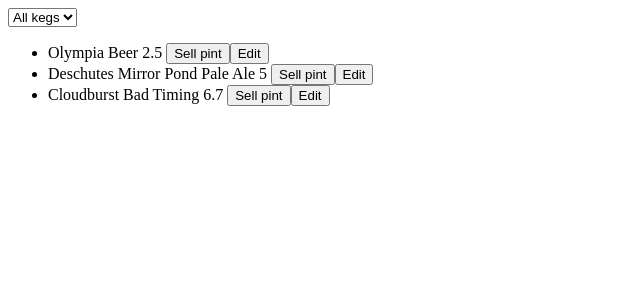
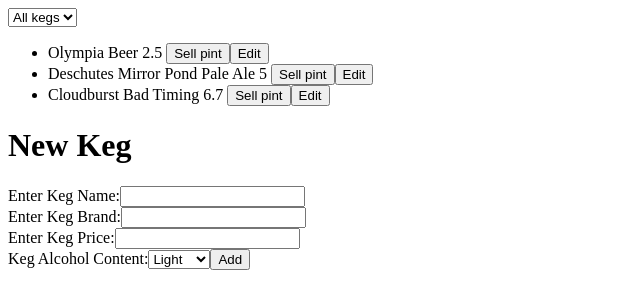
Before and after one commit to zachweintraub/tap-room, an Angular app: page / in a window 1280 px wide. Shown: the top 308 px of the page, without its empty margins (0-640 px from the left). Built offline with nearby package versions, Linux system fonts and the light colour scheme.

Commit message:
fix bad bug

```diff
--- a/src/app/app.component.html
+++ b/src/app/app.component.html
@@ -1 +1,3 @@
-<app-keg-list [childKegList]='masterKegList'></app-keg-list>
+<app-keg-list [childKegList]='masterKegList' (clickSender)='editKeg($event)'></app-keg-list>
+<app-edit-keg [childSelectedKeg]='selectedKeg'></app-edit-keg>
+<app-new-keg (sendKeg)='addKeg($event)'></app-new-keg>
--- a/src/app/app.component.ts
+++ b/src/app/app.component.ts
@@ -16,4 +16,18 @@
     new Keg('Mirror Pond Pale Ale', 'Deschutes', 5, 5.4),
     new Keg('Bad Timing', 'Cloudburst', 6.7, 7)
   ];
+
+  selectedKeg: Keg = null;
+
+  editKeg(clickedKeg: Keg) {
+    this.selectedKeg = clickedKeg;
+  }
+
+  finishedEditing() {
+    this.selectedKeg = null;
+  }
+
+  addKeg(newKeg: Keg) {
+    this.masterKegList.push(newKeg);
+  }
 }
--- /dev/null
+++ b/src/app/edit-keg/edit-keg.component.html
@@ -0,0 +1,15 @@
+<div *ngIf="childSelectedKeg">
+
+  <h3>Edit Keg</h3>
+  <label>Enter Keg Name:</label>
+  <input [(ngModel)]="childSelectedKeg.name"><br>
+
+  <label>Enter Keg Brand:</label>
+  <input [(ngModel)]="childSelectedKeg.brand"><br>
+
+  <label>Enter Keg Price:</label>
+  <input [(ngModel)]="childSelectedKeg.price"><br>
+  <label>ABV:</label>
+  <input [(ngModel)]="childSelectedKeg.alcoholContent"><br>
+  <button (click)="saveButtonClicked()">Save</button><button (click)="deleteKeg(childSelectedKeg)">Delete</button>
+</div>
--- /dev/null
+++ b/src/app/edit-keg/edit-keg.component.ts
@@ -0,0 +1,28 @@
+import { Component, Input, Output, EventEmitter } from '@angular/core';
+import {Keg} from '../models/keg.model';
+
+@Component({
+  selector: 'app-edit-keg',
+  templateUrl: './edit-keg.component.html',
+  styleUrls: ['./edit-keg.component.css']
+})
+export class EditKegComponent {
+
+  constructor() {}
+
+  @Input() childSelectedKeg: Keg;
+  @Output() clickSender = new EventEmitter();
+
+  finishedEditing() {
+    this.clickSender.emit(null);
+  }
+
+  saveButtonClicked() {
+    console.log('saving');
+  }
+
+
+  deleteKeg(selectedKeg: Keg) {
+    console.log('deleting');
+  }
+}
--- a/src/app/keg-list/keg-list.component.html
+++ b/src/app/keg-list/keg-list.component.html
@@ -7,6 +7,6 @@
 <ul>
   <li *ngFor='let currentKeg of childKegList'>{{currentKeg.brand}} {{currentKeg.name}} {{currentKeg.price}}
     <button>Sell pint</button>
-    <button>Edit</button>
+    <button (click)="editButtonClicked(currentKeg)">Edit</button>
   </li>
   </ul>
--- a/src/app/keg-list/keg-list.component.ts
+++ b/src/app/keg-list/keg-list.component.ts
@@ -1,5 +1,5 @@
-import { Component, Input } from '@angular/core';
-import {Keg} from '../models/keg.model';
+import { Component, Input, Output, EventEmitter } from '@angular/core';
+import { Keg } from '../models/keg.model';
 
 @Component({
   selector: 'app-keg-list',
@@ -8,6 +8,10 @@
 })
 export class KegListComponent{
   @Input() childKegList: Keg[];
+  @Output() clickSender = new EventEmitter();
 
+  editButtonClicked(keg: Keg) {
+    this.clickSender.emit(keg);
+  }
 
 }
--- a/src/app/models/keg.model.ts
+++ b/src/app/models/keg.model.ts
@@ -1,3 +1,5 @@
+import { AppComponent } from './../app.component';
+
 export class Keg {
     public level: number = 124;
     constructor(public name: string, public brand: string, public price: number, public alcoholContent: number) {}
--- /dev/null
+++ b/src/app/new-keg/new-keg.component.html
@@ -0,0 +1,21 @@
+<h1>New Keg</h1>
+<div>
+ <label>Enter Keg Name:</label>
+ <input #newName>
+</div>
+<div>
+  <label>Enter Keg Brand:</label>
+    <input #newBrand>
+  </div>
+  <div>
+    <label>Enter Keg Price:</label>
+    <input #newPrice>
+    </div>
+<div>
+  <label>Keg Alcohol Content:</label>
+  <select #newAlcohol>
+    <option [value]="1"> Light </option>
+    <option [value]="2"> Strong </option>
+  </select>
+  <button (click)="submitForm(newName.value, newBrand.value, newPrice.value, newAlcohol.value); newName.value=''; newBrand.value=''; newPrice.value=''">Add</button>
+</div>
--- /dev/null
+++ b/src/app/new-keg/new-keg.component.ts
@@ -0,0 +1,18 @@
+import { Component, Input, Output, EventEmitter } from '@angular/core';
+import {Keg} from '../models/keg.model';
+
+@Component({
+  selector: 'app-new-keg',
+  templateUrl: './new-keg.component.html',
+  styleUrls: ['./new-keg.component.css']
+})
+
+
+export class NewKegComponent {
+  @Output() sendKeg = new EventEmitter();
+
+  submitForm(name: string, brand: string, price: string, alcoholContent: string) {
+    let newKeg: Keg = new Keg(name, brand, parseInt(price), parseInt(alcoholContent));
+    this.sendKeg.emit(newKeg);
+  }
+}
```
Also changed, not shown: src/app/app.module.ts (+8 -2 lines), src/app/edit-keg/edit-keg.component.css (added), src/app/new-keg/new-keg.component.css (added), 2 other files (tests, documents, lock files or other folders).
